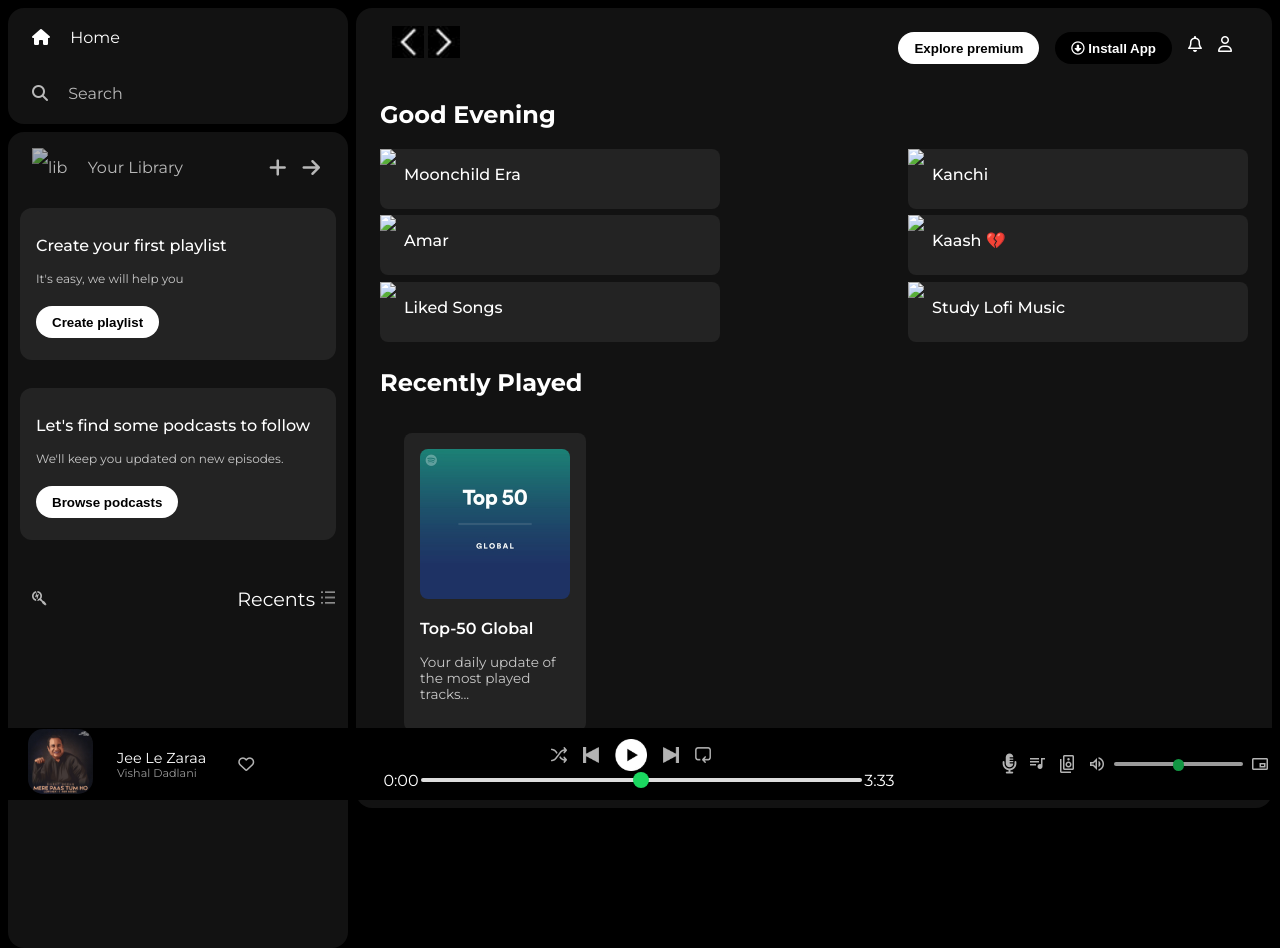
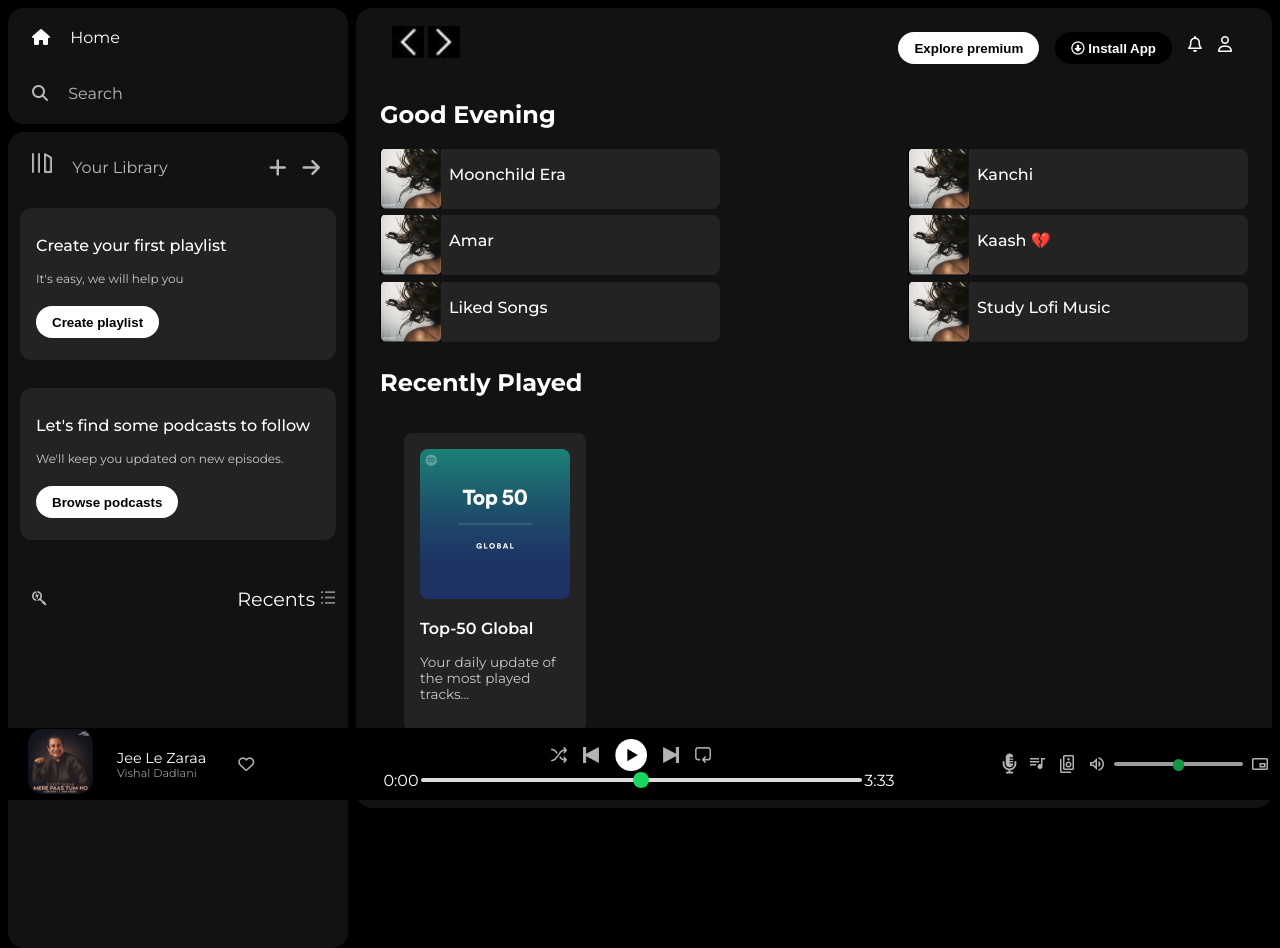
Before and after one commit to rajyashhh/Spotify-Clone, a plain HTML site: page index.html in a window 1280 px wide. Drawn offline with nearby package versions, Linux system fonts and the light colour scheme; files whose address does not match are found by name; a web font is replaced by a local one.

Commit message:
photos changed

```diff
--- a/index.html
+++ b/index.html
@@ -29,7 +29,7 @@
             <div class="library">
                 <div class="options">
                     <div class="lib-option nav-option">
-                        <img src="library_icon.jpg" alt="lib">
+                        <img src="/Spotify-Clone/assets/library_icon.jpg" alt="lib">
                         <a href="#">Your Library</a>
                     </div>
                     <div class="icons">
@@ -76,27 +76,27 @@
             <h2>Good Evening</h2>
             <div class="small-container">
                 <div class="card-singer">
-                    <img src="dil-photo.jpeg">
+                    <img src="/Spotify-Clone/assets/photo.jpg">
                     <p class="card-name">Moonchild Era</p>
                 </div>
                 <div class="card-singer">
-                    <img src="dil-photo.jpeg">
+                    <img src="/Spotify-Clone/assets/photo.jpg">
                     <p class="card-name">Kanchi</p>
                 </div>
                 <div class="card-singer">
-                    <img src="dil-photo.jpeg">
+                    <img src="/Spotify-Clone/assets/photo.jpg">
                     <p class="card-name">Amar</p>
                 </div>
                 <div class="card-singer">
-                    <img src="dil-photo.jpeg">
+                    <img src="/Spotify-Clone/assets/photo.jpg">
                     <p class="card-name">Kaash &#128148;</p>
                 </div>
                 <div class="card-singer">
-                    <img src="dil-photo.jpeg">
+                    <img src="/Spotify-Clone/assets/photo.jpg">
                     <p class="card-name">Liked Songs</p>
                 </div>
                 <div class="card-singer">
-                    <img src="dil-photo.jpeg">
+                    <img src="/Spotify-Clone/assets/photo.jpg">
                     <p class="card-name">Study Lofi Music</p>
                 </div>
             </div>
```
Also changed, not shown: assets/photo.jpg (added).
